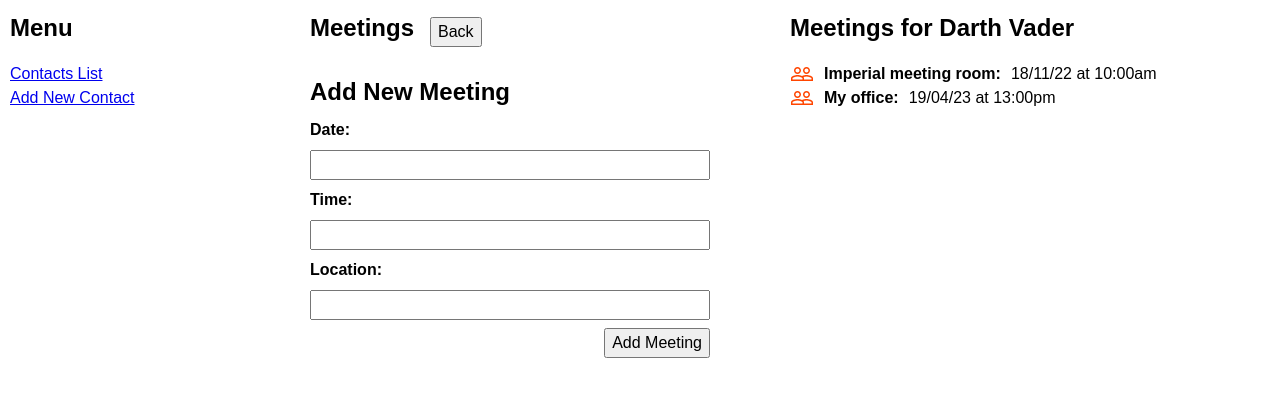
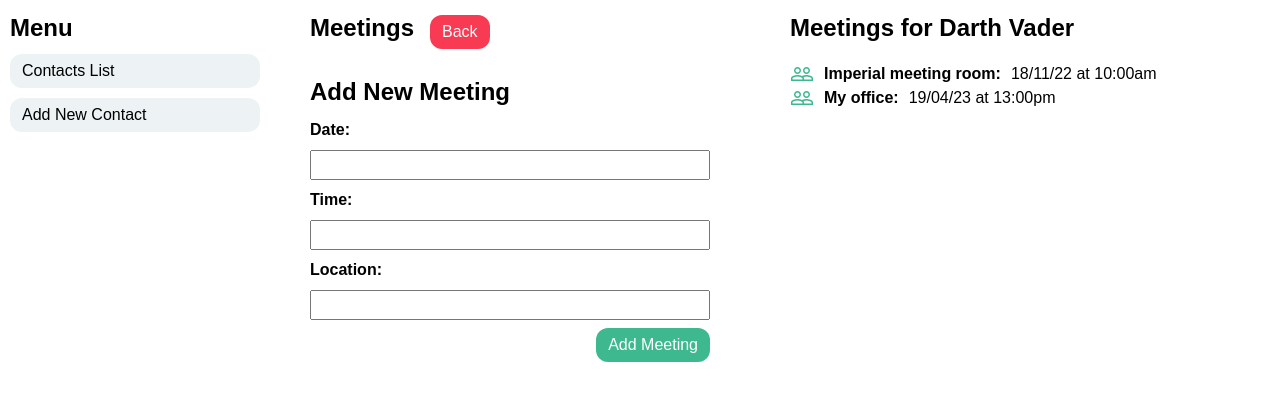
Before and after one commit to boolean-uk/react-address-book, a React (Create React App) app: page /contacts/1/meetings in a window 1280 px wide. Shown: the top 400 px of the page. Built offline with nearby package versions, Linux system fonts and the light colour scheme; data requests are answered from the project's data file.

Commit message:
added some more css, mostly links/buttons

```diff
--- a/src/App.js
+++ b/src/App.js
@@ -37,12 +37,12 @@ export default function App() {
     <>
       <nav>
         <h2>Menu</h2>
-        <ul>
-          <Link to={"/"}>
-            <li>Contacts List</li>
+        <ul className="menu-links">
+          <Link to={"/"} className="link">
+            <li className="menu-link">Contacts List</li>
           </Link>
-          <Link to={"/contacts/add"}>
-            <li>Add New Contact</li>
+          <Link to={"/contacts/add"} className="link">
+            <li className="menu-link">Add New Contact</li>
           </Link>
         </ul>
       </nav>
--- a/src/components/ContactsView.js
+++ b/src/components/ContactsView.js
@@ -68,7 +68,9 @@ function ContactsView() {
           {twitter ? twitter : "No Twitter handle provided"}
         </li>
       </ul>
-      <Link to={`/contacts/${contactId}/meetings`}>Meetings</Link>
+      <Link to={`/contacts/${contactId}/meetings`} className="btn view">
+        Meetings
+      </Link>
     </div>
   );
 }
--- a/src/components/Meetings.js
+++ b/src/components/Meetings.js
@@ -89,7 +89,9 @@ function Meeting() {
       <div>
         <div className="title-and-btns">
           <h1>Meetings</h1>
-          <button onClick={() => navigate(-1)}>Back</button>
+          <button onClick={() => navigate(-1)} className="btn delete">
+            Back
+          </button>
         </div>
         <form className="form-stack contact-form" onSubmit={handleSubmit}>
           <h2>Add New Meeting</h2>
@@ -123,7 +125,7 @@ function Meeting() {
           />
 
           <div className="actions-section">
-            <button className="button blue" type="submit">
+            <button className="btn edit" type="submit">
               Add Meeting
             </button>
           </div>
--- a/src/styles/styles.css
+++ b/src/styles/styles.css
@@ -219,7 +219,7 @@ main {
 .meeting-icon {
   height: 24px;
   width: 24px;
-  color: orangered;
+  color: #3db88f;
 }
 
 button {
@@ -246,7 +246,6 @@ button {
 .type-icon {
   height: 24px;
   width: 24px;
-  color: lightskyblue;
 }
 
 .delete-confirm {
@@ -347,3 +346,26 @@ button {
   flex-direction: column;
   gap: 10px;
 }
+
+.menu-links {
+  display: flex;
+  flex-direction: column;
+  gap: 10px;
+}
+
+.link {
+  text-decoration: none;
+}
+
+.menu-link {
+  color: #000;
+  background-color: #edf2f4;
+  border-radius: 12px;
+  width: 250px;
+  padding: 5px 12px;
+  transition: all 1s;
+}
+
+.menu-link:hover {
+  background-color: #c0d1d8;
+}
```
